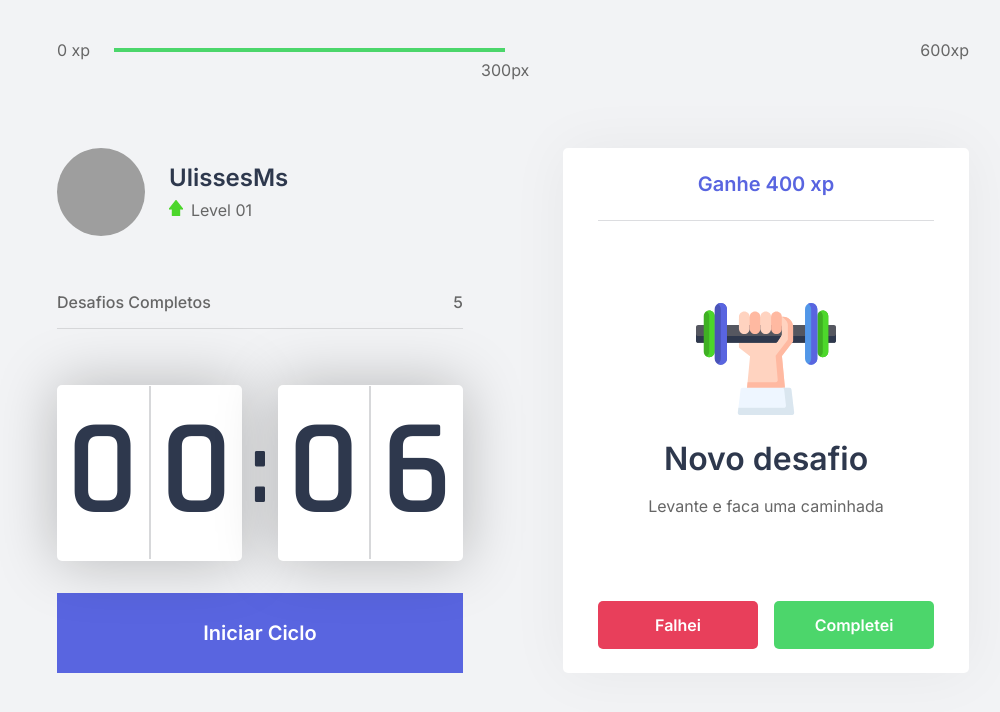
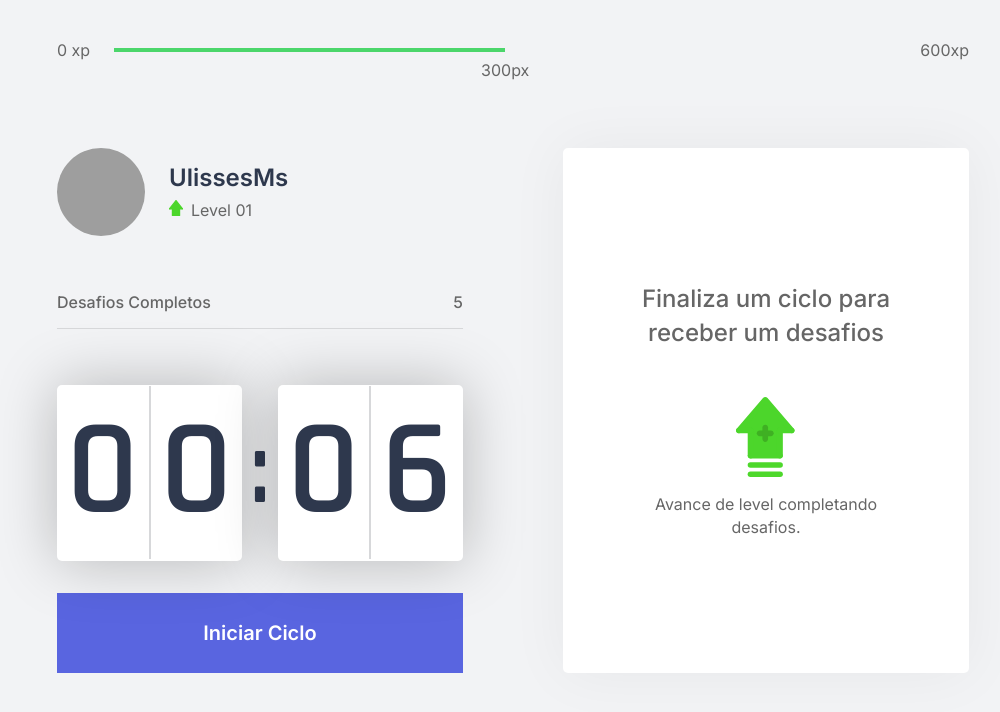
Before and after one commit to ulissesms/moveit-next, a Next.js app: page / in a window 1280 px wide. Shown: the top 712 px of the page, without its empty margins (127-1127 px from the left). Built offline with nearby package versions, Linux system fonts and the light colour scheme; grey boxes are pictures that could not be loaded.

Commit message:
ajustment for  challenge context

```diff
--- a/src/components/ChallengeBox.tsx
+++ b/src/components/ChallengeBox.tsx
@@ -1,19 +1,20 @@
 import styles from '../styles/components/ChallengeBox.module.css';
-
+import { useContext } from 'react'
 import { ChallengesContext } from '../contexts/ChallengesContext'
 export function ChallengeBox(){
 
-  const hasActiveChalenge = true
+  const { activeChallenge } = useContext(ChallengesContext)
+
 
   return(
     <div className={styles.challengeBoxContainer}>
-    {hasActiveChalenge ?(
+    {activeChallenge ?(
       <div className={styles.challengeActive}>
-        <header>Ganhe 400 xp</header>
+        <header>Ganhe {activeChallenge.amount} xp</header>
         <main>
-          <img src="icons/body.svg"/>
+          <img src={`icons/${activeChallenge.type}.svg`}/>
           <strong>Novo desafio</strong>
-          <p>Levante e faca uma caminhada</p>
+          <p>{activeChallenge.description}</p>
         </main>
           <footer>
             <button
--- a/src/contexts/ChallengesContext.tsx
+++ b/src/contexts/ChallengesContext.tsx
@@ -13,7 +13,7 @@
       levelUp:()=>void
       currentExperience:number
       challengesCompleted:number
-      activeChallenge
+      activeChallenge:Challenge
       startNewChallenge:()=>void
 }
 
@@ -45,7 +45,8 @@
       levelUp,
       currentExperience,
       challengesCompleted,
-      startNewChallenge
+      startNewChallenge,
+      activeChallenge
       }}>
         {children}
     </ChallengesContext.Provider>
```
Also changed, not shown: src/components/Countdown.tsx (line endings or trailing spaces).
